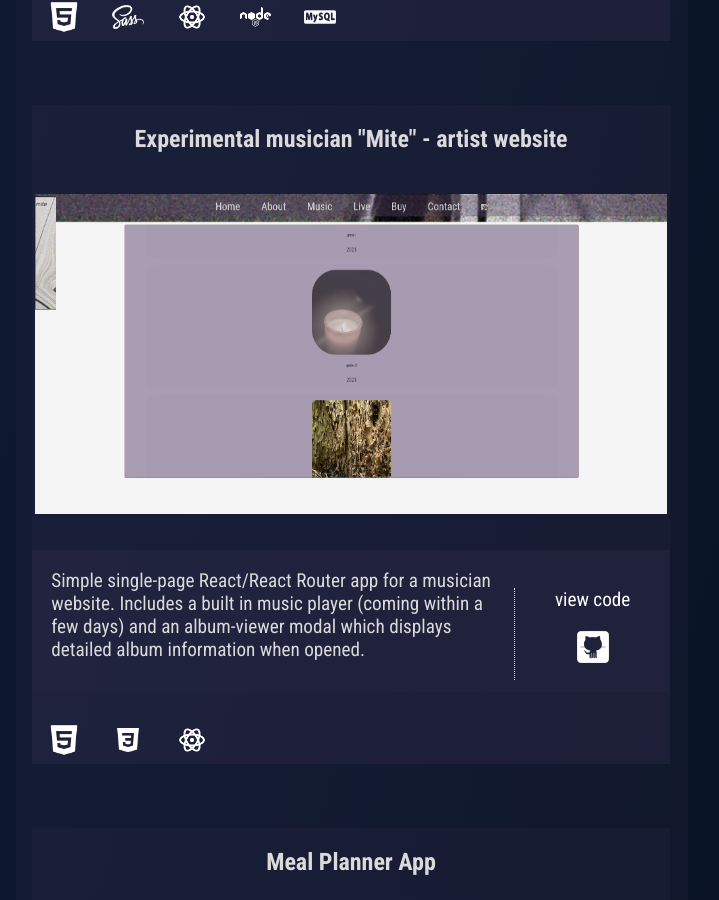
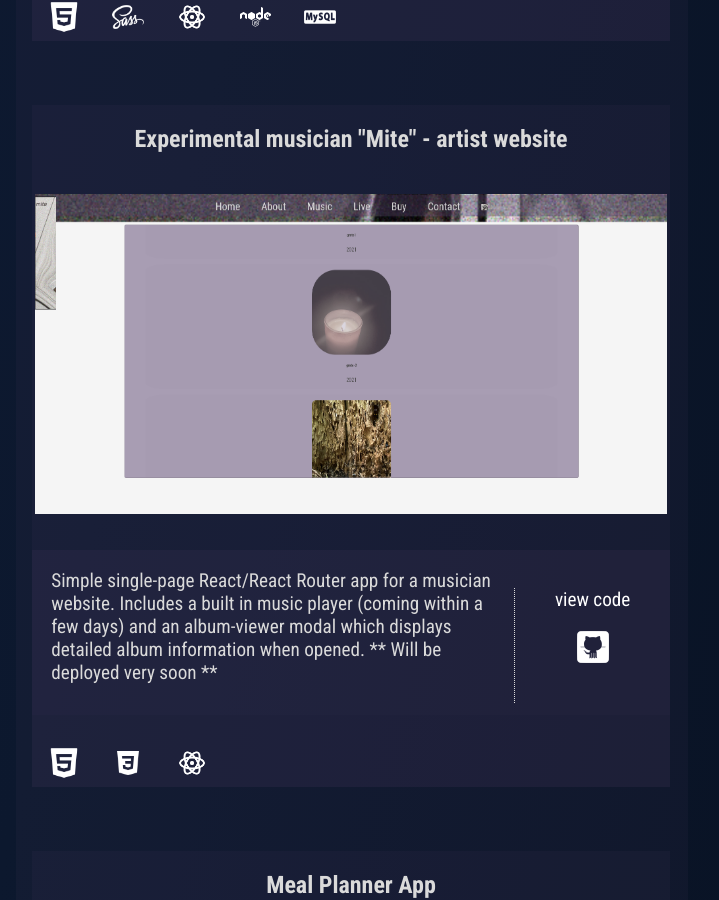
Before and after one commit to uchutanjyo/portfolio-new, a React (Create React App) app: page /projects in a window 1280 px wide. Shown: the part 834-1734 px from the top of the page, without its empty margins (288-1007 px from the left). Built offline with nearby package versions, Linux system fonts and the light colour scheme.

Commit message:
a few minor updates

```diff
--- a/src/Projects.js
+++ b/src/Projects.js
@@ -24,12 +24,12 @@ const Projects = () => {
     <div className="project-actual-info">
           <div>
             An online shop selling essential items. Full-stack application with shopping cart functionality. User can search for products by name (currently not by category - coming soon) and add items to (currently COMMUNAL) shopping cart. Items can also be deleted from the shopping cart.
-          </div>
+          <br/><br/>
 
-           <div>This single-page app was created with React hooks, functional components, and React router. The front end makes Axios GET and POST requests to a REST API created with Express.js, connected to a MySQL database. Deployed to Netlify and Heroku.
+           This single-page app was created with React hooks, functional components, and React router. The front end makes Axios GET and POST requests to a REST API created with Express.js, connected to a MySQL database. Deployed to Netlify and Heroku.
           </div>
           <div>
-           <b> A few things are still a work in progress:</b> unique user shopping cart, user login/authentication, optimizing app speed (currently, state is not updating quickly enough when adding/deleting cart items), refactor to make use of React components as much as possible, add search-by-category functionality, 'Featured Product of the day' functionality, make mobile + higher resolution responsive. All coming very soon!
+           <b> A few things are still a work in progress:</b> unique user shopping cart, user login/authentication, optimizing app speed (currently, state is not updating quickly enough when adding/deleting cart items), refactor to make use of React components as much as possible, <strike>add search-by-category functionality, 'Featured Product of the day' </strike>, make mobile + higher resolution responsive. All coming very soon!
       </div>
       </div>
     <div className="project-viewcode">
@@ -57,7 +57,7 @@ const Projects = () => {
     </div>
     <div className="project-info">
           <div className="project-actual-info">
-            Simple single-page React/React Router app for a musician website. Includes a built in music player (coming within a few days) and an album-viewer modal which displays detailed album information when opened.
+            Simple single-page React/React Router app for a musician website. Includes a built in music player (coming within a few days) and an album-viewer modal which displays detailed album information when opened. ** Will be deployed very soon **
           </div>
     <div className="project-viewcode">
     <form action="http://mitehole.bandcamp.com">
@@ -84,7 +84,7 @@ const Projects = () => {
 Multi-step meal planner app coded entirely with vanilla Javascript. User has option to create menu item in Step 1, add ingredients in Step 2, and confirm the menu item and choose a calendar date in Step 3. Ultimately, the user can create colour-coded meal plans by type (breakfast, lunch dinner) for the current month and view detailed daily info via a modal calendar. Data stored in local storage. *Currently undergoing refactoring*.         </div>
     <div className="project-viewcode">
     <form action="http://mitehole.bandcamp.com">
-    <a href="https://github.com/uchutanjyo/mite" title="view code">view code<img src={require('./styles/github.png')} /></a>
+    <a href="https://github.com/uchutanjyo/" title="view code">view code<img src={require('./styles/github.png')} /></a>
     </form>
     </div>
     </div>
```
